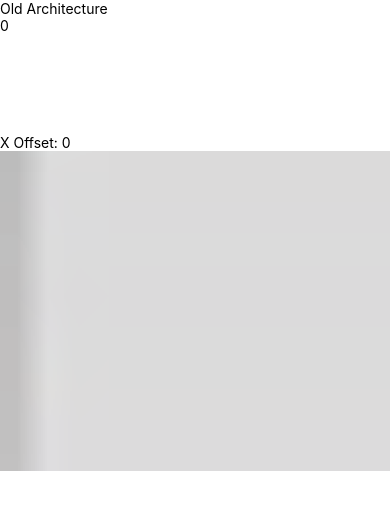
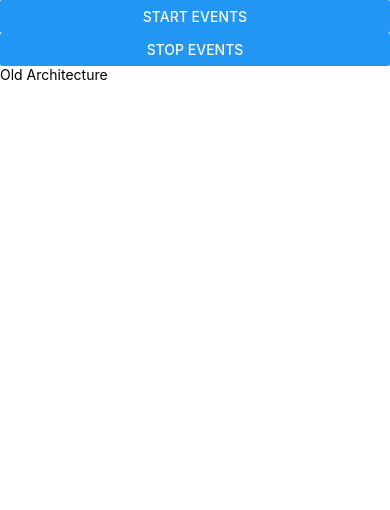
Before and after one commit to lindboe/SensorDemo, a React Native app: screen / in a window 390 px wide. Shown: the top 510 px of the page. Built offline with nearby package versions, Linux system fonts and the light colour scheme.

Commit message:
Working accel observation! it's still in the calendar module. whatever.

```diff
--- a/App.tsx
+++ b/App.tsx
@@ -21,6 +21,8 @@ import {
   NativeScrollEvent,
   TextInput,
   View,
+  NativeEventEmitter,
+  EmitterSubscription,
 } from 'react-native';
 
 const img = require('./src/asset/ruler.png');
@@ -142,19 +144,39 @@ const reducer = (state, action) => {
   }
 };
 
+function AccelerometerObserver() {
+  const [shouldObserve, setShouldObserve] = useState(true);
+  const eventListener = useRef<EmitterSubscription | undefined>(undefined);
+
+  useEffect(() => {
+    if (shouldObserve) {
+      console.log('STARTING');
+      const eventEmitter = new NativeEventEmitter(NativeModules.CalendarModule);
+      eventListener.current = eventEmitter.addListener(
+        'Accelerometer',
+        event => {
+          console.log(event);
+        },
+      );
+      return () => eventListener.current?.remove();
+    } else if (!shouldObserve) {
+      eventListener.current?.remove();
+    }
+  }, [shouldObserve]);
+
+  return (
+    <>
+      <Button title="start events" onPress={() => setShouldObserve(true)} />
+      <Button title="stop events" onPress={() => setShouldObserve(false)} />
+    </>
+  );
+}
+
 const App = () => {
-  const [state, dispatch] = useReducer(reducer, {
-    value: 0,
-    lastMoveWasText: undefined,
-  });
-  console.log('STATE', state);
-  const {value, lastMoveWasText} = state;
-  const updateForType = value => dispatch({type: 'text', value});
   return (
     <SafeAreaView>
+      <AccelerometerObserver />
       <Text>Old Architecture</Text>
-      <ControlledInput value={value} setValue={updateForType} />
-      <ScrollMeasure reducerState={state} dispatch={dispatch} />
     </SafeAreaView>
   );
 };
```
Also changed, not shown: 3 other files (tests, documents, lock files or other folders).
